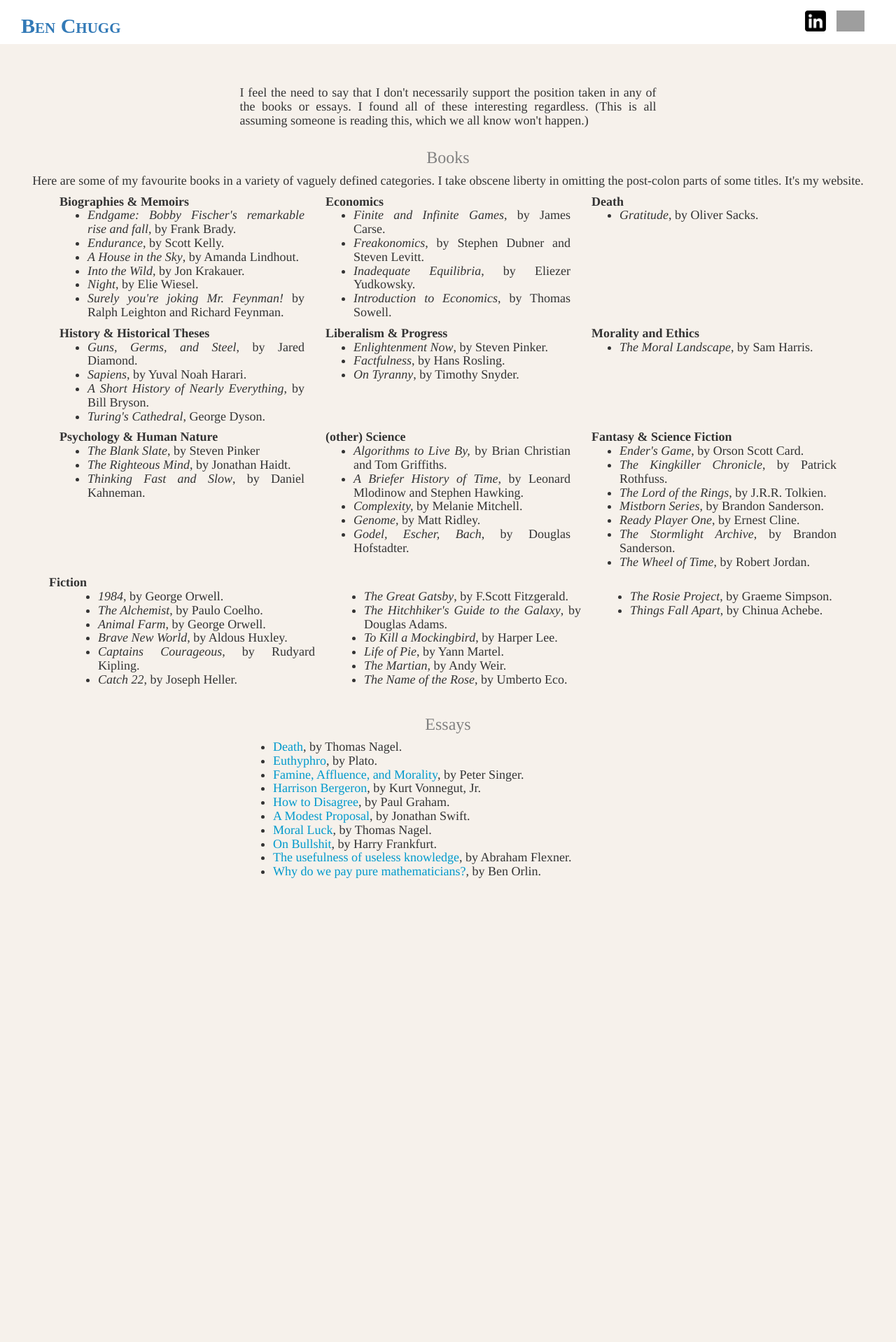
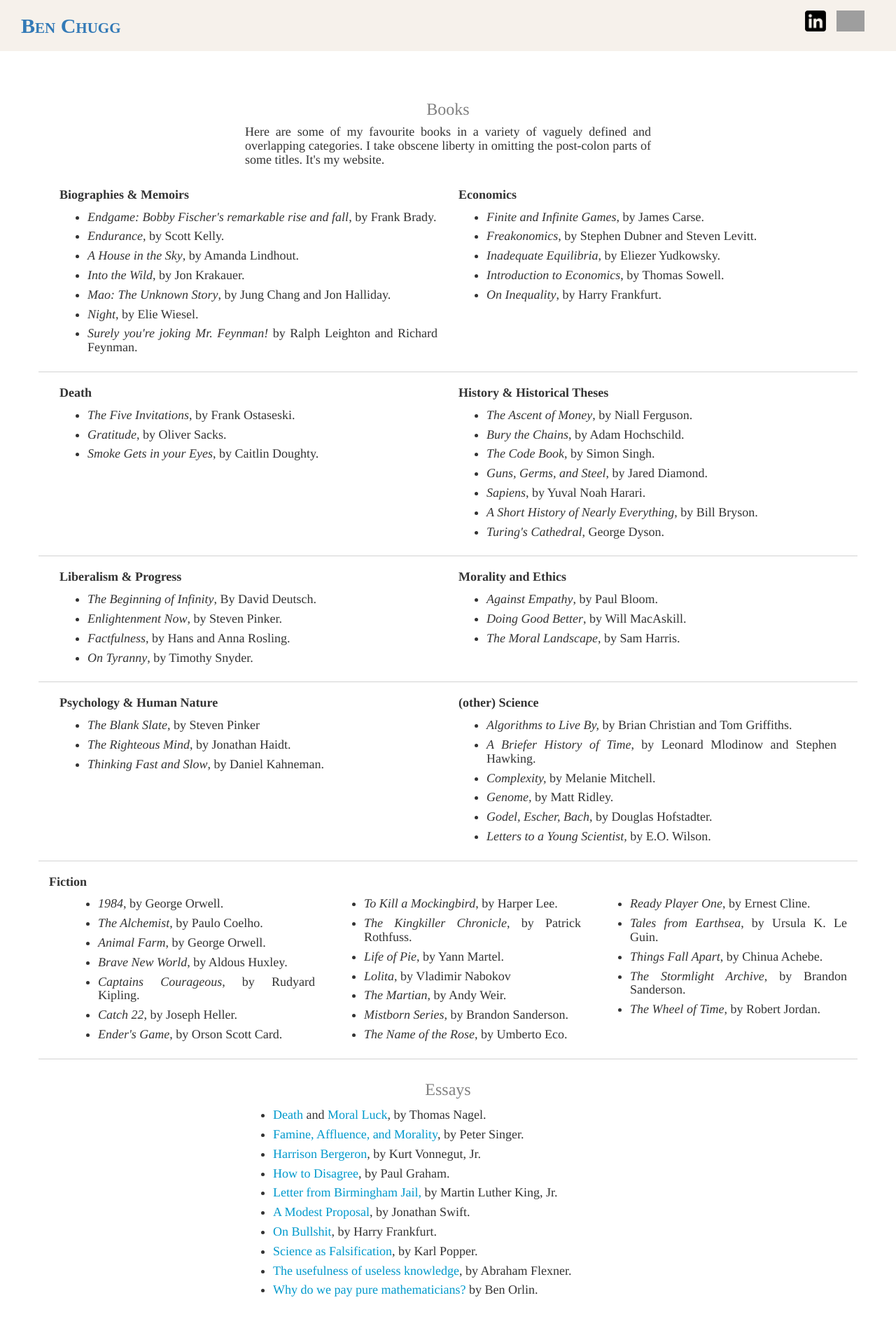
Before and after one commit to bchugg/bchugg.github.io, a PHP site: page /books.php in a window 1280 px wide. Shown: the whole page at 70% size. Before the commit the page ends 1255 px from the top, so only its background shows below. Run offline with PHP 8.4, Linux system fonts and the light colour scheme; some libraries are stand-ins or nearby versions; grey boxes are pictures that could not be loaded.

Commit message:
update jan 2019

```diff
--- a/assets/stylesheets/main.css
+++ b/assets/stylesheets/main.css
@@ -1,7 +1,9 @@
 /* The css file is generated automatically from the
 sass file */
 .header {
+  background-color: #F6F1EB;
   border-style: line;
+  padding-bottom: 10px;
   border-bottom-color: gray;
   border-bottom-width: 10px; }
   .header .name h2 {
@@ -30,7 +32,7 @@
       opacity: 0.4; }
 
 .main-body {
-  background-color: #F6F1EB;
+  /* background-color: $tan; */
   font-family: times;
   padding-bottom: 50px;
   padding-top: 50px; }
@@ -57,5 +59,17 @@
     padding-bottom: 10px; }
   .main-body .lectures h4 li, .main-body .lectures ul li {
     padding-bottom: 8px; }
+  .main-body .books ul li {
+    padding-top: 4px;
+    padding-bottom: 4px; }
+  .main-body .books h4 .pre-books {
+    padding-bottom: 30px; }
+  .main-body .books h4 .line {
+    border-bottom: inset lightgray 1px;
+    padding-top: 10px;
+    padding-bottom: 10px;
+    margin-bottom: 10px; }
+    .main-body .books h4 .line ul {
+      padding-top: 8px; }
 
 /*# sourceMappingURL=main.css.map */
--- a/assets/stylesheets/main.scss
+++ b/assets/stylesheets/main.scss
@@ -9,7 +9,9 @@
 
 
 .header {
+	background-color: $tan;
 	border-style: line;
+	padding-bottom: 10px;
 	border-bottom-color: gray;
 	border-bottom-width: 10px;
 	.name {
@@ -51,7 +53,7 @@
 }
 
 .main-body {
-	background-color: $tan;
+	/* background-color: $tan; */
 	font-family: times;
 	padding-bottom: 50px;
 	padding-top: 50px;
@@ -101,4 +103,26 @@
 	 		}
 	 	}
 	 }
+
+	 .books {
+	 	ul li {
+			padding-top: 4px;
+			padding-bottom: 4px;
+	 	}
+	 	h4 {
+	 		.pre-books {
+	 			padding-bottom: 30px;
+	 		}
+	 		.line {
+	 			border-bottom: inset lightgray 1px;
+	 			padding-top: 10px;
+	 			padding-bottom: 10px;
+	 			margin-bottom: 10px;
+			 	ul {
+			 		padding-top: 8px;
+			 	}
+
+	 		}
+	 	}
+	 }
 }
--- a/books.php
+++ b/books.php
@@ -3,19 +3,21 @@
 <body>
 	<?php include 'shared/header.php'; ?>
 	<div class='container-fluid main-body'>
-		<div class='col-sm-6 col-sm-offset-3 disclaimer'>
-			<h4>I feel the need to say that I don't necessarily support the position taken in any of the books or essays. I found all of these interesting regardless. (This is all assuming someone is reading this, which we all know won't happen.)
-			</h4>
-		</div>
+
 		<div class='col-sm-12 books'>
+
 			<h3 class='text-center'>Books</h3>
 
 			<h4>
-				<p class='text-center'>Here are some of my favourite books in a variety of vaguely defined categories. I take obscene liberty in omitting the post-colon parts of some titles. It's my website.</p>
+				<div class='col-sm-6 col-sm-offset-3 pre-books'>
+					Here are some of my favourite books in a variety of vaguely defined and overlapping categories.
+					I take obscene liberty in omitting the post-colon parts of some titles. It's my website.
+				</div>
+
 
 				<!-- ROW ONE -->
-				<div class='container'>
-					<div class='col-sm-4'>
+				<div class='container line'>
+					<div class='col-sm-6'>
 						<b>Biographies & Memoirs</b>
 						<ul>
 							<li>
@@ -30,11 +32,12 @@
 							<li>
 								<em>Into the Wild</em>, by Jon Krakauer.
 							</li>
+							<li><em>Mao: The Unknown Story</em>, by Jung Chang and Jon Halliday.</li>
 							<li><em>Night</em>, by Elie Wiesel.</li>
 							<li><em>Surely you're joking Mr. Feynman!</em> by Ralph Leighton and Richard Feynman.</li>
 						</ul>
 					</div>
-					<div class='col-sm-4'>
+					<div class='col-sm-6'>
 						<b>Economics</b>
 						<ul>
 							<li>
@@ -49,14 +52,7 @@
 							<li>
 								<em>Introduction to Economics</em>, by Thomas Sowell.
 							</li>
-						</ul>
-					</div>
-					<div class='col-sm-4'>
-						<b>Death</b>
-						<ul>
-							<li>
-								<em>Gratitude</em>, by Oliver Sacks.
-							</li>
+							<li><em>On Inequality</em>, by Harry Frankfurt.</li>
 						</ul>
 					</div>
 
@@ -64,10 +60,25 @@
 
 
 				<!-- ROW TWO -->
-				<div class='container'>
-					<div class='col-sm-4'>
+				<div class='container line'>
+					<div class='col-sm-6'>
+						<b>Death</b>
+						<ul>
+							<li><em>The Five Invitations</em>, by Frank Ostaseski.</li>
+							<li>
+								<em>Gratitude</em>, by Oliver Sacks.
+							</li>
+							<li><em>Smoke Gets in your Eyes</em>, by Caitlin Doughty.</li>
+						</ul>
+					</div>
+					<div class='col-sm-6'>
 						<b>History & Historical Theses</b>
 						<ul>
+							<li><em>The Ascent of Money</em>, by Niall Ferguson.</li>
+							<li><em>Bury the Chains</em>, by Adam Hochschild.</li>
+							<li>
+								<em>The Code Book</em>, by Simon Singh.
+							</li>
 							<li>
 								<em>Guns, Germs, and Steel</em>, by Jared Diamond.
 							</li>
@@ -82,23 +93,33 @@
 							</li>
 						</ul>
 					</div>
-					<div class='col-sm-4'>
+				</div>
+
+
+				<!-- ROW THREE -->
+				<div class='container line'>
+					<div class='col-sm-6'>
 						<b>Liberalism & Progress</b>
 						<ul>
+							<li><em>The Beginning of Infinity</em>, By David Deutsch.</li>
 							<li>
 								<em>Enlightenment Now</em>, by Steven Pinker.
 							</li>
 							<li>
-								<em>Factfulness</em>, by Hans Rosling.
+								<em>Factfulness</em>, by Hans and Anna Rosling.
 							</li>
 							<li>
 								<em>On Tyranny</em>, by Timothy Snyder.
 							</li>
 						</ul>
 					</div>
-					<div class='col-sm-4'>
+					<div class='col-sm-6'>
 						<b>Morality and Ethics</b>
 						<ul>
+							<li><em>Against Empathy</em>, by Paul Bloom.</li>
+							<li>
+								<em>Doing Good Better</em>, by Will MacAskill.
+							</li>
 							<li>
 								<em>The Moral Landscape</em>, by Sam Harris.
 							</li>
@@ -106,10 +127,8 @@
 					</div>
 				</div>
 
-
-				<!-- ROW THREE -->
-				<div class='container'>
-					<div class='col-sm-4'>
+				<div class='container line'>
+					<div class='col-sm-6'>
 						<b>Psychology & Human Nature</b>
 						<ul>
 							<li>
@@ -123,7 +142,7 @@
 							</li>
 						</ul>
 					</div>
-					<div class='col-sm-4'>
+					<div class='col-sm-6'>
 						<b>(other) Science</b>
 						<ul>
 							<li>
@@ -141,36 +160,14 @@
 							<li>
 								<em>Godel, Escher, Bach</em>, by Douglas Hofstadter.
 							</li>
-
-						</ul>
-					</div>
-					<div class='col-sm-4'>
-						<b>Fantasy & Science Fiction</b>
-						<ul>
-							<li><em>Ender's Game</em>, by Orson Scott Card.</li>
-							<li><em>The Kingkiller Chronicle</em>, by Patrick Rothfuss.</li>
-							<li>
-								<em>The Lord of the Rings</em>, by J.R.R. Tolkien.
-							</li>
-
-							<li>
-								<em>Mistborn Series</em>, by Brandon Sanderson.
-							</li>
-							<li>
-								<em>Ready Player One</em>, by Ernest Cline.
-							</li>
-							<li>
-								<em>The Stormlight Archive</em>, by Brandon Sanderson.
-							</li>
-							<li>
-								<em>The Wheel of Time</em>, by Robert Jordan.
-							</li>
+							<li><em>Letters to a Young Scientist,</em> by E.O. Wilson.</li>
 
 						</ul>
 					</div>
 				</div>
 
-				<div class='container'>
+
+				<div class='container line'>
 					<b>Fiction</b>
 					<div class='container'>
 						<div class='col-sm-4'>
@@ -183,28 +180,39 @@
 								<li><em>Brave New World</em>, by Aldous Huxley.</li>
 								<li><em>Captains Courageous</em>, by Rudyard Kipling.</li>
 								<li><em>Catch 22</em>, by Joseph Heller.</li>
+								<li><em>Ender's Game</em>, by Orson Scott Card.</li>
 
 							</ul>
 						</div>
 						<div class='col-sm-4'>
 							<ul>
-								<li><em>The Great Gatsby</em>, by F.Scott Fitzgerald.</li>
-								<li>
-									<em>The Hitchhiker's Guide to the Galaxy</em>, by Douglas Adams.
-								</li>
 								<li>
 									<em>To Kill a Mockingbird</em>, by Harper Lee.
 								</li>
+								<li><em>The Kingkiller Chronicle</em>, by Patrick Rothfuss.</li>
 								<li><em>Life of Pie</em>, by Yann Martel.</li>
+								<li><em>Lolita</em>, by Vladimir Nabokov</li>
 								<li><em>The Martian</em>, by Andy Weir.</li>
+								<li>
+									<em>Mistborn Series</em>, by Brandon Sanderson.
+								</li>
 								<li><em>The Name of the Rose</em>, by Umberto Eco.</li>
 							</ul>
 						</div>
 						<div class='col-sm-4'>
 							<ul>
-								<li><em>The Rosie Project</em>, by Graeme Simpson.</li>
+								<li>
+									<em>Ready Player One</em>, by Ernest Cline.
+								</li>
+								<li><em>Tales from Earthsea</em>, by Ursula K. Le Guin.</li>
 								<li><em>Things Fall Apart</em>, by Chinua Achebe.</li>
-							</ul>
+								<li>
+									<em>The Stormlight Archive</em>, by Brandon Sanderson.
+								</li>
+								<li>
+									<em>The Wheel of Time</em>, by Robert Jordan.
+								</li>
+								</ul>
 						</div>
 					</div>
 				</div>
@@ -216,10 +224,7 @@
 				<h4>
 					<ul>
 						<li>
-							<a href="http://dbanach.com/death.htm">Death</a>, by Thomas Nagel.
-						</li>
-						<li>
-							<a href="http://www.indiana.edu/~p374/Euthyphro.pdf">Euthyphro</a>, by Plato.
+							<a href="http://dbanach.com/death.htm">Death</a> and <a href="http://rintintin.colorado.edu/~vancecd/phil1100/Nagel1.pdf">Moral Luck</a>, by Thomas Nagel.
 						</li>
 						<li>
 							<a href="https://www.utilitarian.net/singer/by/1972----.htm">Famine, Affluence, and Morality</a>, by Peter Singer.
@@ -230,18 +235,17 @@
 						<li>
 							<a href="http://www.paulgraham.com/disagree.html">How to Disagree</a>, by Paul Graham.
 						</li>
+						<li><a href="https://www.africa.upenn.edu/Articles_Gen/Letter_Birmingham.html">Letter from Birmingham Jail,</a> by Martin Luther King, Jr.</li>
 						<li>
 							<a href="https://www.gutenberg.org/files/1080/1080-h/1080-h.htm">A Modest Proposal</a>, by Jonathan Swift.
 						</li>
-						<li>
-							<a href="http://rintintin.colorado.edu/~vancecd/phil1100/Nagel1.pdf">Moral Luck</a>, by Thomas Nagel.
-						</li>
 						<li><a href="http://www2.csudh.edu/ccauthen/576f12/frankfurt__harry_-_on_bullshit.pdf">On Bullshit</a>, by Harry Frankfurt.</li>
+						<li><a href="https://staff.washington.edu/lynnhank/Popper-1.pdf">Science as Falsification</a>, by Karl Popper.</li>
 						<li>
 							<a href="https://library.ias.edu/files/UsefulnessHarpers.pdf">The usefulness of useless knowledge</a>, by Abraham Flexner.
 						</li>
 						<li>
-							<a href="https://mathwithbaddrawings.com/2015/02/24/why-do-we-pay-mathematicians/">Why do we pay pure mathematicians?</a>, by Ben Orlin.
+							<a href="https://mathwithbaddrawings.com/2015/02/24/why-do-we-pay-mathematicians/">Why do we pay pure mathematicians?</a> by Ben Orlin.
 						</li>
 
 					</ul>
```
Also changed, not shown: index.php (+41 -21 lines), lectures.php (+8 -4 lines), podcasts.php (+22 -8 lines), 2 other files.
